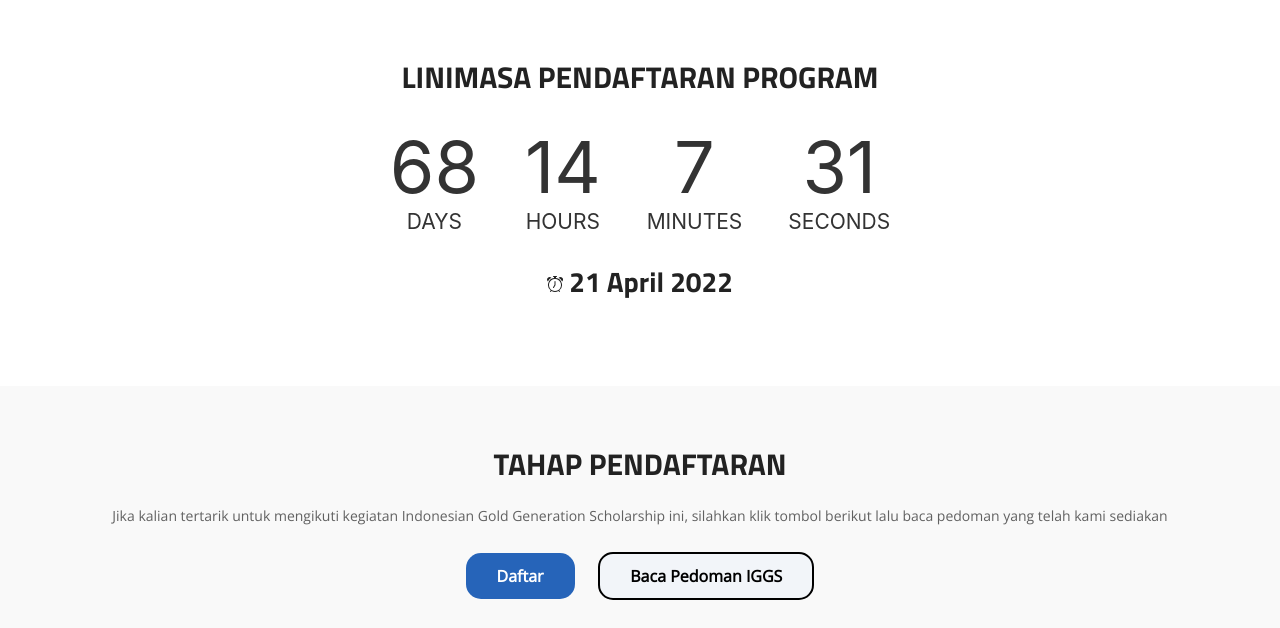
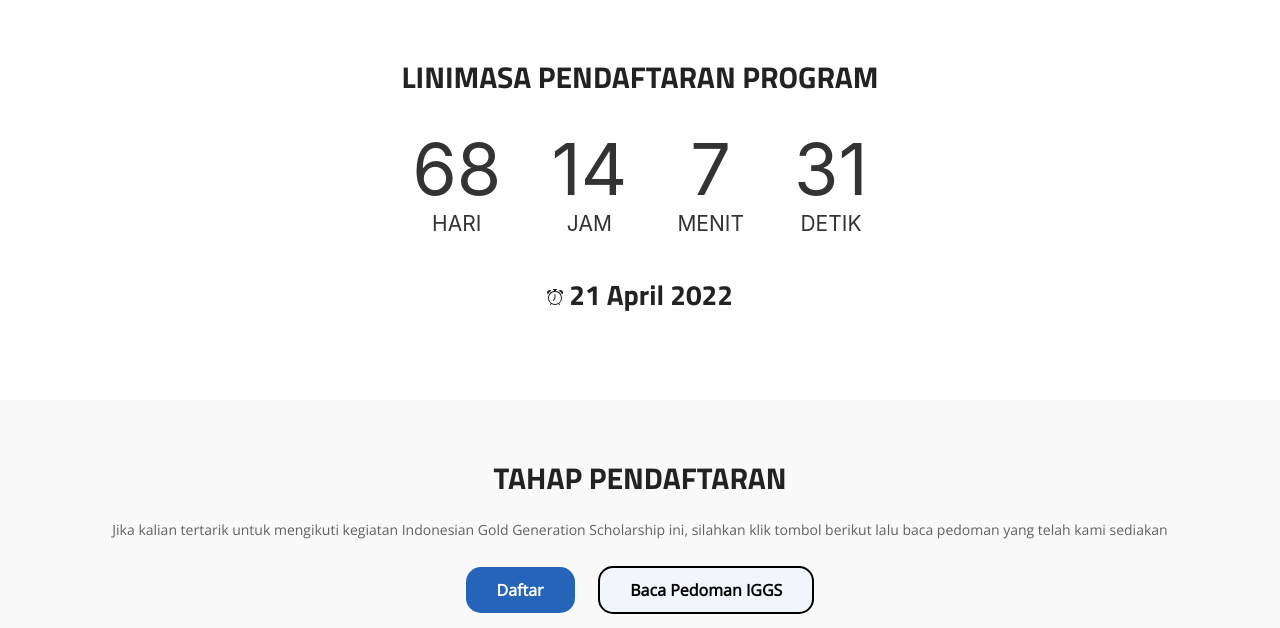
Before and after one commit to aliikhwanh12/iggs.github.io, a plain HTML site: page index.html in a window 1280 px wide. Shown: the part 3500-4128 px from the top of the page. Drawn offline with nearby package versions, Linux system fonts and the light colour scheme; files whose address does not match are found by name.

Commit message:
rebisi123214

```diff
--- a/assets/css/main.css
+++ b/assets/css/main.css
@@ -2118,7 +2118,7 @@
 }
 
 #dedlen {
-  margin-top: 10px;
+  margin-top: 19px;
     display: block;
 }
 
@@ -2139,7 +2139,7 @@
     display: inline-block;
     font-size: 1.5em;
     list-style-type: none;
-    padding: 1em;
+    padding: 1.1em;
     text-transform: uppercase;
 }
 
--- a/index.html
+++ b/index.html
@@ -341,10 +341,10 @@
           <h2 id="headline">Countdown to my birthday</h2>
           <div id="countdown">
             <ul>
-              <li><span id="days"></span>days</li>
-              <li><span id="hours"></span>Hours</li>
-              <li><span id="minutes"></span>Minutes</li>
-              <li><span id="seconds"></span>Seconds</li>
+              <li><span id="days"></span>hari</li>
+              <li><span id="hours"></span>jam</li>
+              <li><span id="minutes"></span>menit</li>
+              <li><span id="seconds"></span>detik</li>
             </ul>
           </div>
           <div id="dedlen">
```
